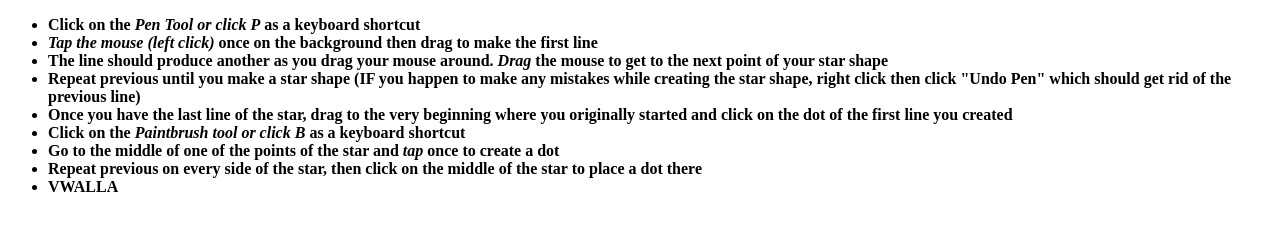
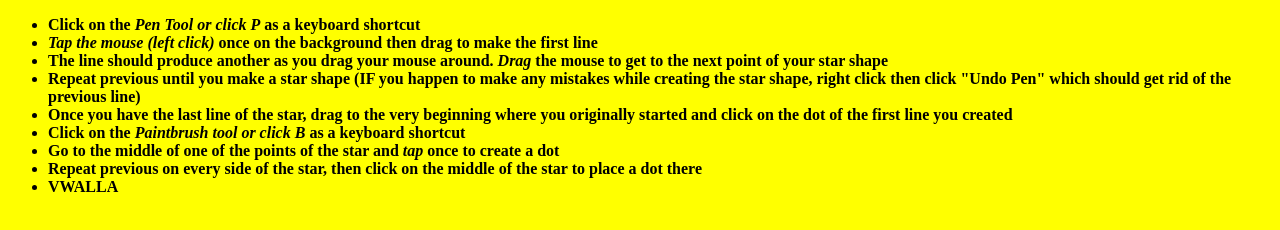
Before and after one commit to amadry2/GreatSite, a plain HTML site: page Rule Display.html in a window 1280 px wide. Drawn offline with Linux system fonts and the light colour scheme.

Commit message:
changed color to rules

```diff
--- a/Rule Display.html
+++ b/Rule Display.html
@@ -2,6 +2,11 @@
 <html>
 <head>
 	<title>Bad Star Rules</title>
+	<style>
+		body {
+			background-color: yellow
+		}
+	</style>
 </head>
 <body>
 	<ul>
```
